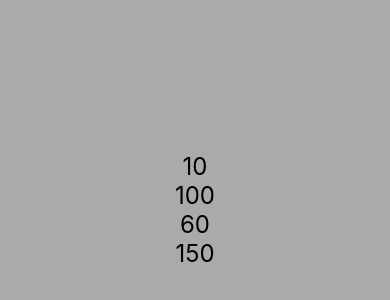
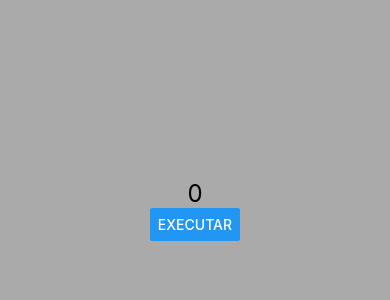
Before and after one commit to tomrobson/React-Native-Exercicio, a React Native app: screen / in a window 390 px wide. Shown: the part 212-512 px from the top of the page. Built offline with nearby package versions, Linux system fonts and the light colour scheme.

Commit message:
Conceito de comunicação indireta

```diff
--- a/src/App.js
+++ b/src/App.js
@@ -1,6 +1,7 @@
 import React from 'react'
 import { View, StyleSheet } from 'react-native'
 
+import PaiI from './components/Indireta/Pai'
 import PaiD from './components/Direta/Pai'
 import Contador from './components/Contador'
 import Botao from './components/Botao'
@@ -13,7 +14,9 @@
 
 export default () => (
     <View style={style.App}>
-        <PaiD />
+        <PaiI />
+
+        {/* <PaiD /> */}
 
         {/* <Contador inicial={1} passo={10} />
         <Contador /> */}
--- /dev/null
+++ b/src/components/Indireta/Filho.js
@@ -0,0 +1,19 @@
+import React from 'react'
+import { Button } from 'react-native'
+
+export default props => {
+    function geraNumero(min, max) {
+        const fator = max - min + 1
+        return Math.floor(Math.random() * fator) + min
+    }
+
+    return (
+        <Button
+            title="Executar"
+            onPress={function() {
+                const n = geraNumero(props.min, props.max)
+                props.funcao(n, 'O valor é: ')
+            }}
+        />
+    )
+}
--- /dev/null
+++ b/src/components/Indireta/Pai.js
@@ -0,0 +1,28 @@
+import React, { useState } from 'react'
+import { Text } from 'react-native'
+
+import Estilo from '../estilo'
+import Filho from './Filho'
+
+export default props => {
+    const [num, setNum] = useState(0)
+    const [text, setText] = useState('')
+
+    function exibirValor(numero, text) {
+        setNum(numero)
+        setText(text)
+    }
+
+    return (
+        <>
+            <Text style={Estilo.txtG}>
+                {text}{num}
+            </Text>
+            <Filho
+                min={1}
+                max={60}
+                funcao={exibirValor}
+            />
+        </>
+    )
+}
```
